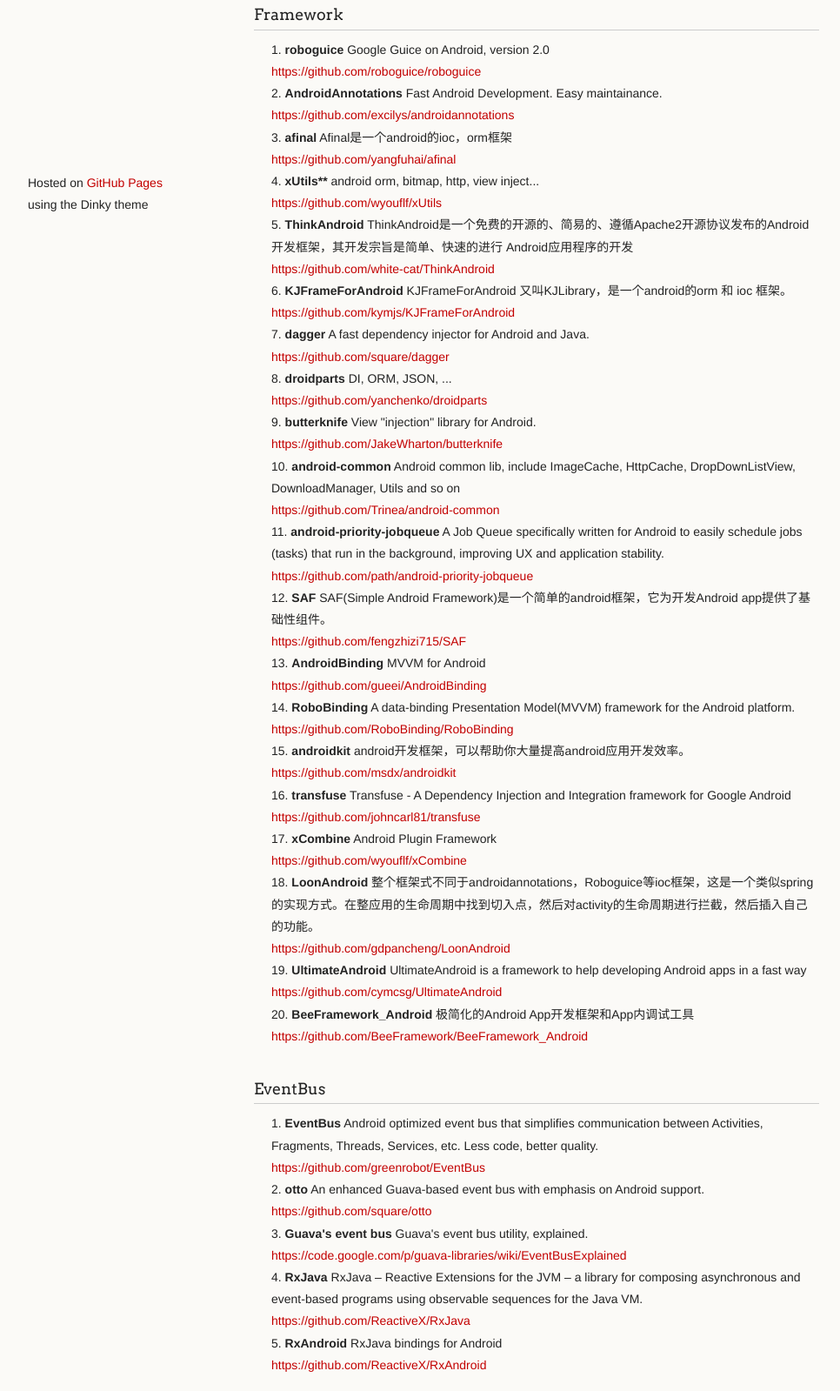
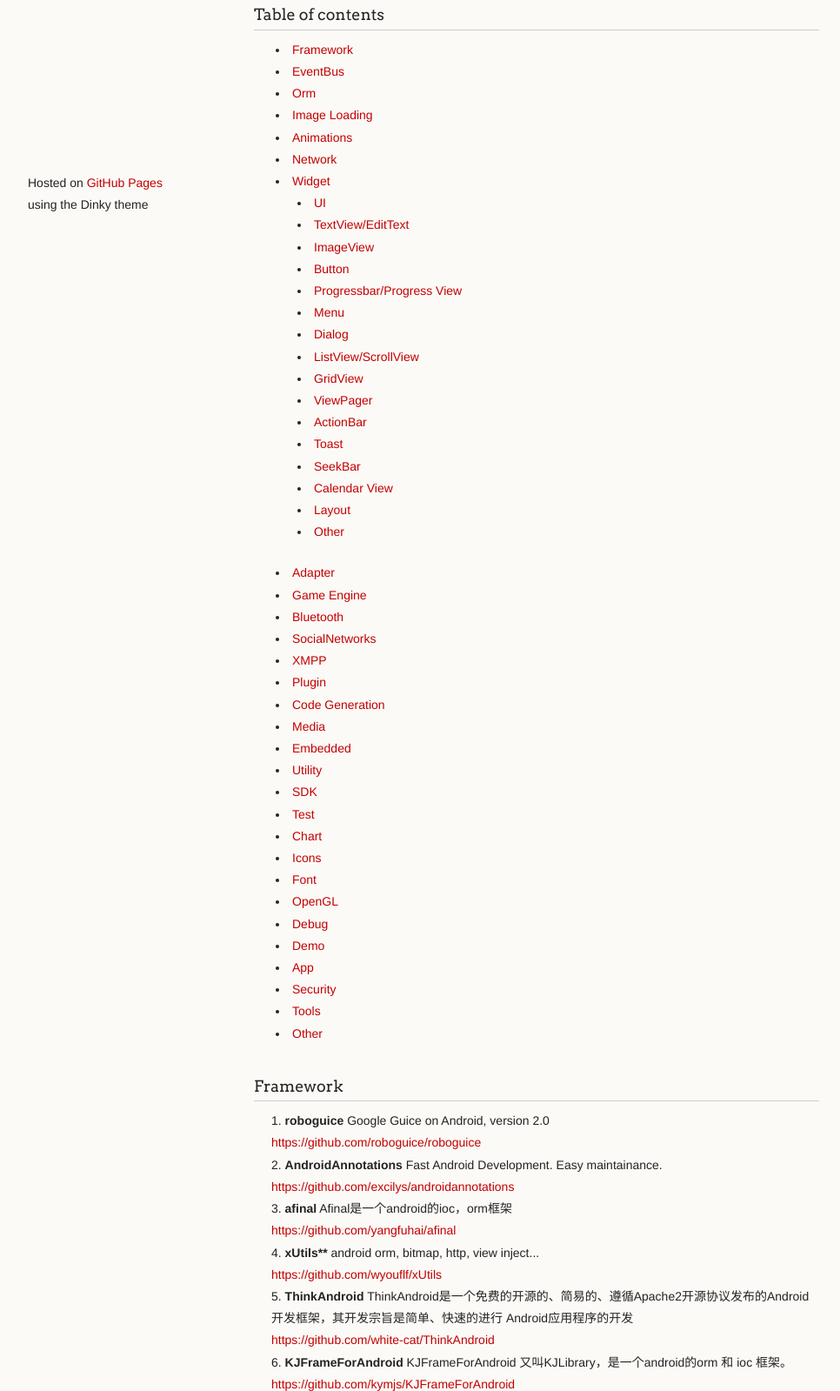
Before and after one commit to snowdream/awesome-android, a plain HTML site: page index.html in a window 1280 px wide. Shown: the part 520-2119 px from the top of the page at 87% size, without its empty margins (18-984 px from the left). Drawn offline with Linux system fonts and the light colour scheme.

```diff
--- a/index.html
+++ b/index.html
@@ -52,7 +52,64 @@
 <a name="libs" class="anchor" href="#libs"><span class="octicon octicon-link"></span></a>Libs</h2>
 
 <h3>
-<a name="framework" class="anchor" href="#framework"><span class="octicon octicon-link"></span></a>Framework</h3>
+<a name="table-of-contents" class="anchor" href="#table-of-contents"><span class="octicon octicon-link"></span></a>Table of contents</h3>
+
+<ul>
+<li><a href="#Framework">Framework</a></li>
+<li><a href="#EventBus">EventBus</a></li>
+<li><a href="#Orm">Orm</a></li>
+<li><a href="#Image%20Loading">Image Loading</a></li>
+<li><a href="#Animations">Animations</a></li>
+<li><a href="#Network">Network</a></li>
+<li>
+<a href="#Widget">Widget</a>
+
+<ul>
+<li><a href="#UI">UI</a></li>
+<li><a href="#TextView/EditText">TextView/EditText</a></li>
+<li><a href="#ImageView">ImageView</a></li>
+<li><a href="#Button">Button</a></li>
+<li><a href="#Progressbar/Progress%20View">Progressbar/Progress View</a></li>
+<li><a href="#Menu">Menu</a></li>
+<li><a href="#Dialog">Dialog</a></li>
+<li><a href="#ListView/ScrollView">ListView/ScrollView</a></li>
+<li><a href="#GridView">GridView</a></li>
+<li><a href="#ViewPager">ViewPager</a></li>
+<li><a href="#ActionBar">ActionBar</a></li>
+<li><a href="#Toast">Toast</a></li>
+<li><a href="#SeekBar">SeekBar</a></li>
+<li><a href="#Calendar%20View">Calendar View</a></li>
+<li><a href="#Layout">Layout</a></li>
+<li><a href="#Other">Other</a></li>
+</ul>
+</li>
+<li><a href="#Adapter">Adapter</a></li>
+<li><a href="#Game%20Engine">Game Engine</a></li>
+<li><a href="#Bluetooth">Bluetooth</a></li>
+<li><a href="#SocialNetworks">SocialNetworks</a></li>
+<li><a href="#XMPP">XMPP</a></li>
+<li><a href="#Plugin">Plugin</a></li>
+<li><a href="#Code%20Generation">Code Generation</a></li>
+<li><a href="#Media">Media</a></li>
+<li><a href="#Embedded">Embedded</a></li>
+<li><a href="#Utility">Utility</a></li>
+<li><a href="#SDK">SDK</a></li>
+<li><a href="#Test">Test</a></li>
+<li><a href="#Chart">Chart</a></li>
+<li><a href="#Icons">Icons</a></li>
+<li><a href="#Font">Font</a></li>
+<li><a href="#OpenGL">OpenGL</a></li>
+<li><a href="#Debug">Debug</a></li>
+<li><a href="#Demo">Demo</a></li>
+<li><a href="#App">App</a></li>
+<li><a href="#Security">Security</a></li>
+<li><a href="#Tools">Tools</a></li>
+<li><a href="#Other1">Other</a></li>
+</ul>
+
+<h3>
+<a name="framework" class="anchor" href="#framework"><span class="octicon octicon-link"></span></a>
+<a name="Framework"></a>Framework</h3>
 
 <ol>
 <li>
@@ -138,7 +195,8 @@
 </ol>
 
 <h3>
-<a name="eventbus" class="anchor" href="#eventbus"><span class="octicon octicon-link"></span></a>EventBus</h3>
+<a name="eventbus" class="anchor" href="#eventbus"><span class="octicon octicon-link"></span></a>
+<a name="EventBus"></a>EventBus</h3>
 
 <ol>
 <li>
@@ -164,7 +222,8 @@
 </ol>
 
 <h3>
-<a name="orm" class="anchor" href="#orm"><span class="octicon octicon-link"></span></a>Orm</h3>
+<a name="orm" class="anchor" href="#orm"><span class="octicon octicon-link"></span></a>
+<a name="Orm"></a>Orm</h3>
 
 <ol>
 <li>
@@ -236,7 +295,8 @@
 </ol>
 
 <h3>
-<a name="image-loading" class="anchor" href="#image-loading"><span class="octicon octicon-link"></span></a>Image Loading</h3>
+<a name="image-loading" class="anchor" href="#image-loading"><span class="octicon octicon-link"></span></a>
+<a name="Image%20Loading"></a>Image Loading</h3>
 
 <ol>
 <li>
@@ -270,7 +330,8 @@
 </ol>
 
 <h3>
-<a name="animations" class="anchor" href="#animations"><span class="octicon octicon-link"></span></a>Animations</h3>
+<a name="animations" class="anchor" href="#animations"><span class="octicon octicon-link"></span></a>
+<a name="Animations"></a>Animations</h3>
 
 <ol>
 <li>
@@ -336,7 +397,8 @@
 </ol>
 
 <h3>
-<a name="network" class="anchor" href="#network"><span class="octicon octicon-link"></span></a>Network</h3>
+<a name="network" class="anchor" href="#network"><span class="octicon octicon-link"></span></a>
+<a name="Network"></a>Network</h3>
 
 <ol>
 <li>
@@ -381,10 +443,12 @@
 </ol>
 
 <h3>
-<a name="widget" class="anchor" href="#widget"><span class="octicon octicon-link"></span></a>Widget</h3>
+<a name="widget" class="anchor" href="#widget"><span class="octicon octicon-link"></span></a>
+<a name="Widget"></a>Widget</h3>
 
 <h4>
-<a name="ui" class="anchor" href="#ui"><span class="octicon octicon-link"></span></a>UI</h4>
+<a name="ui" class="anchor" href="#ui"><span class="octicon octicon-link"></span></a>
+<a name="UI"></a>UI</h4>
 
 <ol>
 <li>
@@ -410,7 +474,8 @@
 </ol>
 
 <h4>
-<a name="textviewedittext" class="anchor" href="#textviewedittext"><span class="octicon octicon-link"></span></a>TextView/EditText</h4>
+<a name="textviewedittext" class="anchor" href="#textviewedittext"><span class="octicon octicon-link"></span></a>
+<a name="TextView/EditText"></a>TextView/EditText</h4>
 
 <ol>
 <li>
@@ -480,7 +545,8 @@
 </ol>
 
 <h4>
-<a name="imageview" class="anchor" href="#imageview"><span class="octicon octicon-link"></span></a>ImageView</h4>
+<a name="imageview" class="anchor" href="#imageview"><span class="octicon octicon-link"></span></a>
+<a name="ImageView"></a>ImageView</h4>
 
 <ol>
 <li>
@@ -561,7 +627,8 @@
 </ol>
 
 <h4>
-<a name="button" class="anchor" href="#button"><span class="octicon octicon-link"></span></a>Button</h4>
+<a name="button" class="anchor" href="#button"><span class="octicon octicon-link"></span></a>
+<a name="Button"></a>Button</h4>
 
 <ol>
 <li>
@@ -599,7 +666,8 @@
 </ol>
 
 <h4>
-<a name="progressbarprogress-view" class="anchor" href="#progressbarprogress-view"><span class="octicon octicon-link"></span></a>Progressbar/Progress View</h4>
+<a name="progressbarprogress-view" class="anchor" href="#progressbarprogress-view"><span class="octicon octicon-link"></span></a>
+<a name="Progressbar/Progress%20View"></a>Progressbar/Progress View</h4>
 
 <ol>
 <li>
@@ -637,7 +705,8 @@
 </ol>
 
 <h4>
-<a name="menu" class="anchor" href="#menu"><span class="octicon octicon-link"></span></a>Menu</h4>
+<a name="menu" class="anchor" href="#menu"><span class="octicon octicon-link"></span></a>
+<a name="Menu"></a>Menu</h4>
 
 <ol>
 <li>
@@ -710,7 +779,8 @@
 </ol>
 
 <h4>
-<a name="dialog" class="anchor" href="#dialog"><span class="octicon octicon-link"></span></a>Dialog</h4>
+<a name="dialog" class="anchor" href="#dialog"><span class="octicon octicon-link"></span></a>
+<a name="Dialog"></a>Dialog</h4>
 
 <ol>
 <li>
@@ -752,7 +822,8 @@
 </ol>
 
 <h4>
-<a name="listviewscrollview" class="anchor" href="#listviewscrollview"><span class="octicon octicon-link"></span></a>ListView/ScrollView</h4>
+<a name="listviewscrollview" class="anchor" href="#listviewscrollview"><span class="octicon octicon-link"></span></a>
+<a name="ListView/ScrollView"></a>ListView/ScrollView</h4>
 
 <ol>
 <li>
@@ -883,10 +954,15 @@
 <strong>StickyScrollViewItems</strong> A small android library for tagging views inside a ScrollView as "sticky" making them stick to the top of the scroll container until a new sticky view comes and takes it's place<br>
 <a href="https://github.com/emilsjolander/StickyScrollViewItems">https://github.com/emilsjolander/StickyScrollViewItems</a>
 </li>
+<li>
+<strong>Discrollview</strong>  Scroll + discover = DiscrollView<br>
+<a href="https://github.com/flavienlaurent/discrollview">https://github.com/flavienlaurent/discrollview</a>
+</li>
 </ol>
 
 <h4>
-<a name="gridview" class="anchor" href="#gridview"><span class="octicon octicon-link"></span></a>GridView</h4>
+<a name="gridview" class="anchor" href="#gridview"><span class="octicon octicon-link"></span></a>
+<a name="GridView"></a>GridView</h4>
 
 <ol>
 <li>
@@ -928,7 +1004,8 @@
 </ol>
 
 <h4>
-<a name="viewpager" class="anchor" href="#viewpager"><span class="octicon octicon-link"></span></a>ViewPager</h4>
+<a name="viewpager" class="anchor" href="#viewpager"><span class="octicon octicon-link"></span></a>
+<a name="ViewPager"></a>ViewPager</h4>
 
 <ol>
 <li>
@@ -970,7 +1047,8 @@
 </ol>
 
 <h4>
-<a name="actionbar" class="anchor" href="#actionbar"><span class="octicon octicon-link"></span></a>ActionBar</h4>
+<a name="actionbar" class="anchor" href="#actionbar"><span class="octicon octicon-link"></span></a>
+<a name="ActionBar"></a>ActionBar</h4>
 
 <ol>
 <li>
@@ -995,7 +1073,8 @@
 </ol>
 
 <h4>
-<a name="toast" class="anchor" href="#toast"><span class="octicon octicon-link"></span></a>Toast</h4>
+<a name="toast" class="anchor" href="#toast"><span class="octicon octicon-link"></span></a>
+<a name="Toast"></a>Toast</h4>
 
 <ol>
 <li>
@@ -1020,7 +1099,8 @@
 </ol>
 
 <h4>
-<a name="seekbar" class="anchor" href="#seekbar"><span class="octicon octicon-link"></span></a>SeekBar</h4>
+<a name="seekbar" class="anchor" href="#seekbar"><span class="octicon octicon-link"></span></a>
+<a name="SeekBar"></a>SeekBar</h4>
 
 <ol>
 <li>
@@ -1046,7 +1126,8 @@
 </ol>
 
 <h4>
-<a name="calendar-view" class="anchor" href="#calendar-view"><span class="octicon octicon-link"></span></a>Calendar View</h4>
+<a name="calendar-view" class="anchor" href="#calendar-view"><span class="octicon octicon-link"></span></a>
+<a name="Calendar%20View"></a>Calendar View</h4>
 
 <ol>
 <li>
@@ -1087,7 +1168,8 @@
 </ol>
 
 <h4>
-<a name="layout" class="anchor" href="#layout"><span class="octicon octicon-link"></span></a>Layout</h4>
+<a name="layout" class="anchor" href="#layout"><span class="octicon octicon-link"></span></a>
+<a name="Layout"></a>Layout</h4>
 
 <ol>
 <li>
@@ -1168,7 +1250,8 @@
 </ol>
 
 <h4>
-<a name="other" class="anchor" href="#other"><span class="octicon octicon-link"></span></a>Other</h4>
+<a name="other" class="anchor" href="#other"><span class="octicon octicon-link"></span></a>
+<a name="Other"></a>Other</h4>
 
 <ol>
 <li>
@@ -1473,7 +1556,8 @@
 </ol>
 
 <h3>
-<a name="adapter" class="anchor" href="#adapter"><span class="octicon octicon-link"></span></a>Adapter</h3>
+<a name="adapter" class="anchor" href="#adapter"><span class="octicon octicon-link"></span></a>
+<a name="Adapter"></a>Adapter</h3>
 
 <ol>
 <li>
@@ -1507,7 +1591,8 @@
 </ol>
 
 <h3>
-<a name="game-engine" class="anchor" href="#game-engine"><span class="octicon octicon-link"></span></a>Game Engine</h3>
+<a name="game-engine" class="anchor" href="#game-engine"><span class="octicon octicon-link"></span></a>
+<a name="Game%20Engine"></a>Game Engine</h3>
 
 <ol>
 <li>
@@ -1536,7 +1621,8 @@
 </ol>
 
 <h3>
-<a name="bluetooth" class="anchor" href="#bluetooth"><span class="octicon octicon-link"></span></a>Bluetooth</h3>
+<a name="bluetooth" class="anchor" href="#bluetooth"><span class="octicon octicon-link"></span></a>
+<a name="Bluetooth"></a>Bluetooth</h3>
 
 <ol>
 <li>
@@ -1550,7 +1636,8 @@
 </ol>
 
 <h3>
-<a name="socialnetworks" class="anchor" href="#socialnetworks"><span class="octicon octicon-link"></span></a>SocialNetworks</h3>
+<a name="socialnetworks" class="anchor" href="#socialnetworks"><span class="octicon octicon-link"></span></a>
+<a name="SocialNetworks"></a>SocialNetworks</h3>
 
 <ol>
 <li>
@@ -1560,7 +1647,8 @@
 </ol>
 
 <h3>
-<a name="xmpp" class="anchor" href="#xmpp"><span class="octicon octicon-link"></span></a>XMPP</h3>
+<a name="xmpp" class="anchor" href="#xmpp"><span class="octicon octicon-link"></span></a>
+<a name="XMPP"></a>XMPP</h3>
 
 <ol>
 <li>
@@ -1590,7 +1678,8 @@
 </ol>
 
 <h3>
-<a name="plugin" class="anchor" href="#plugin"><span class="octicon octicon-link"></span></a>Plugin</h3>
+<a name="plugin" class="anchor" href="#plugin"><span class="octicon octicon-link"></span></a>
+<a name="Plugin"></a>Plugin</h3>
 
 <ol>
 <li>
@@ -1676,7 +1765,8 @@
 </ol>
 
 <h3>
-<a name="code-generation" class="anchor" href="#code-generation"><span class="octicon octicon-link"></span></a>Code Generation</h3>
+<a name="code-generation" class="anchor" href="#code-generation"><span class="octicon octicon-link"></span></a>
+<a name="Code%20Generation"></a>Code Generation</h3>
 
 <ol>
 <li>
@@ -1700,7 +1790,8 @@
 </ol>
 
 <h3>
-<a name="media" class="anchor" href="#media"><span class="octicon octicon-link"></span></a>Media</h3>
+<a name="media" class="anchor" href="#media"><span class="octicon octicon-link"></span></a>
+<a name="Media"></a>Media</h3>
 
 <ol>
 <li>
@@ -1746,7 +1837,8 @@
 </ol>
 
 <h3>
-<a name="embedded" class="anchor" href="#embedded"><span class="octicon octicon-link"></span></a>Embedded</h3>
+<a name="embedded" class="anchor" href="#embedded"><span class="octicon octicon-link"></span></a>
+<a name="Embedded"></a>Embedded</h3>
 
 <ol>
 <li>
@@ -1756,7 +1848,8 @@
 </ol>
 
 <h3>
-<a name="utility" class="anchor" href="#utility"><span class="octicon octicon-link"></span></a>Utility</h3>
+<a name="utility" class="anchor" href="#utility"><span class="octicon octicon-link"></span></a>
+<a name="Utility"></a>Utility</h3>
 
 <ol>
 <li>
@@ -1937,7 +2030,8 @@
 </ol>
 
 <h3>
-<a name="sdk" class="anchor" href="#sdk"><span class="octicon octicon-link"></span></a>SDK</h3>
+<a name="sdk" class="anchor" href="#sdk"><span class="octicon octicon-link"></span></a>
+<a name="SDK"></a>SDK</h3>
 
 <ol>
 <li>
@@ -2011,7 +2105,8 @@
 </ol>
 
 <h3>
-<a name="test" class="anchor" href="#test"><span class="octicon octicon-link"></span></a>Test</h3>
+<a name="test" class="anchor" href="#test"><span class="octicon octicon-link"></span></a>
+<a name="Test"></a>Test</h3>
 
 <ol>
 <li>
@@ -2045,7 +2140,8 @@
 </ol>
 
 <h3>
-<a name="chart" class="anchor" href="#chart"><span class="octicon octicon-link"></span></a>Chart</h3>
+<a name="chart" class="anchor" href="#chart"><span class="octicon octicon-link"></span></a>
+<a name="Chart"></a>Chart</h3>
 
 <ol>
 <li>
@@ -2087,7 +2183,8 @@
 </ol>
 
 <h3>
-<a name="icons" class="anchor" href="#icons"><span class="octicon octicon-link"></span></a>Icons</h3>
+<a name="icons" class="anchor" href="#icons"><span class="octicon octicon-link"></span></a>
+<a name="Icons"></a>Icons</h3>
 
 <ol>
 <li>
@@ -2097,7 +2194,8 @@
 </ol>
 
 <h3>
-<a name="font" class="anchor" href="#font"><span class="octicon octicon-link"></span></a>Font</h3>
+<a name="font" class="anchor" href="#font"><span class="octicon octicon-link"></span></a>
+<a name="Font"></a>Font</h3>
 
 <ol>
 <li>
@@ -2111,7 +2209,8 @@
 </ol>
 
 <h3>
-<a name="opengl" class="anchor" href="#opengl"><span class="octicon octicon-link"></span></a>OpenGL</h3>
+<a name="opengl" class="anchor" href="#opengl"><span class="octicon octicon-link"></span></a>
+<a name="OpenGL"></a>OpenGL</h3>
 
 <ol>
 <li>
@@ -2121,7 +2220,8 @@
 </ol>
 
 <h3>
-<a name="debug" class="anchor" href="#debug"><span class="octicon octicon-link"></span></a>Debug</h3>
+<a name="debug" class="anchor" href="#debug"><span class="octicon octicon-link"></span></a>
+<a name="Debug"></a>Debug</h3>
 
 <ol>
 <li>
@@ -2131,7 +2231,8 @@
 </ol>
 
 <h3>
-<a name="demo" class="anchor" href="#demo"><span class="octicon octicon-link"></span></a>Demo</h3>
+<a name="demo" class="anchor" href="#demo"><span class="octicon octicon-link"></span></a>
+<a name="Demo"></a>Demo</h3>
 
 <ol>
 <li>
@@ -2244,10 +2345,19 @@
 <strong>Android-LollipopShowcase</strong>  A simple app to showcase some of the cool new cool stuff in Android L. RecyclerView, CardView, ActionBarDrawerToggle, DrawerLayout, Animations, Android Compat Design, Toolbar<br>
 <a href="https://github.com/mikepenz/Android-LollipopShowcase">https://github.com/mikepenz/Android-LollipopShowcase</a>
 </li>
-</ol>
-
-<h3>
-<a name="app" class="anchor" href="#app"><span class="octicon octicon-link"></span></a>App</h3>
+<li>
+<strong>QuickNews</strong> This is a news client, similar to netease, news headlines<br>
+<a href="https://github.com/tigerguixh/QuickNews">https://github.com/tigerguixh/QuickNews</a>
+</li>
+<li>
+<strong>android-best-practices</strong>   Do's and Don'ts for Android development, by Futurice developers<br>
+<a href="https://github.com/futurice/android-best-practices">https://github.com/futurice/android-best-practices</a>
+</li>
+</ol>
+
+<h3>
+<a name="app" class="anchor" href="#app"><span class="octicon octicon-link"></span></a>
+<a name="App"></a>App</h3>
 
 <ol>
 <li>
@@ -2319,7 +2429,8 @@
 </ol>
 
 <h3>
-<a name="security" class="anchor" href="#security"><span class="octicon octicon-link"></span></a>Security</h3>
+<a name="security" class="anchor" href="#security"><span class="octicon octicon-link"></span></a>
+<a name="Security"></a>Security</h3>
 
 <ol>
 <li>
@@ -2337,7 +2448,8 @@
 </ol>
 
 <h3>
-<a name="tools" class="anchor" href="#tools"><span class="octicon octicon-link"></span></a>Tools</h3>
+<a name="tools" class="anchor" href="#tools"><span class="octicon octicon-link"></span></a>
+<a name="Tools"></a>Tools</h3>
 
 <ol>
 <li><p><strong>scrollscreenshot</strong>  Make Android screenshots of scrollable screen content<br>
@@ -2391,7 +2503,8 @@
 </ol>
 
 <h3>
-<a name="other-1" class="anchor" href="#other-1"><span class="octicon octicon-link"></span></a>Other</h3>
+<a name="other-1" class="anchor" href="#other-1"><span class="octicon octicon-link"></span></a>
+<a name="Other1"></a>Other</h3>
 
 <ol>
 <li>
```
Also changed, not shown: params.json.
